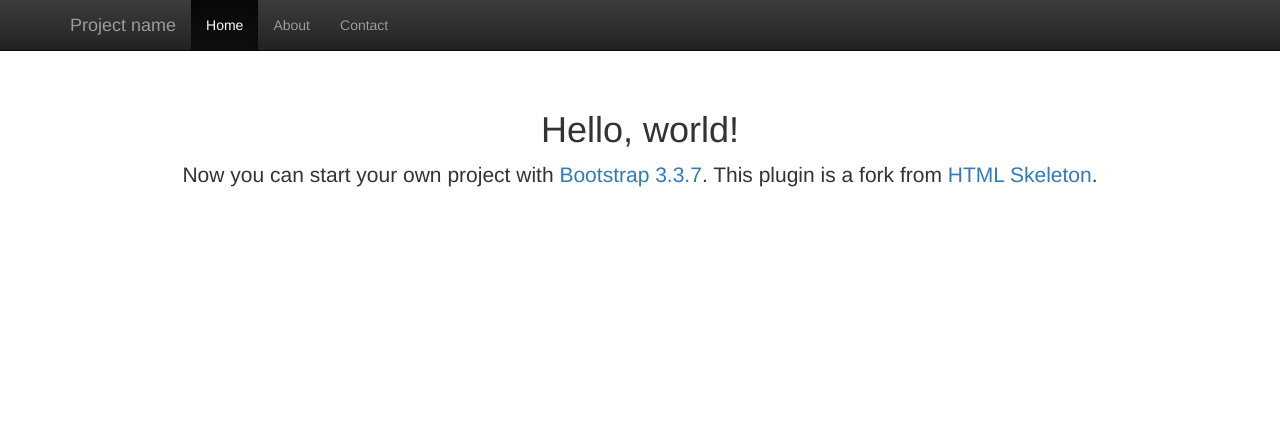
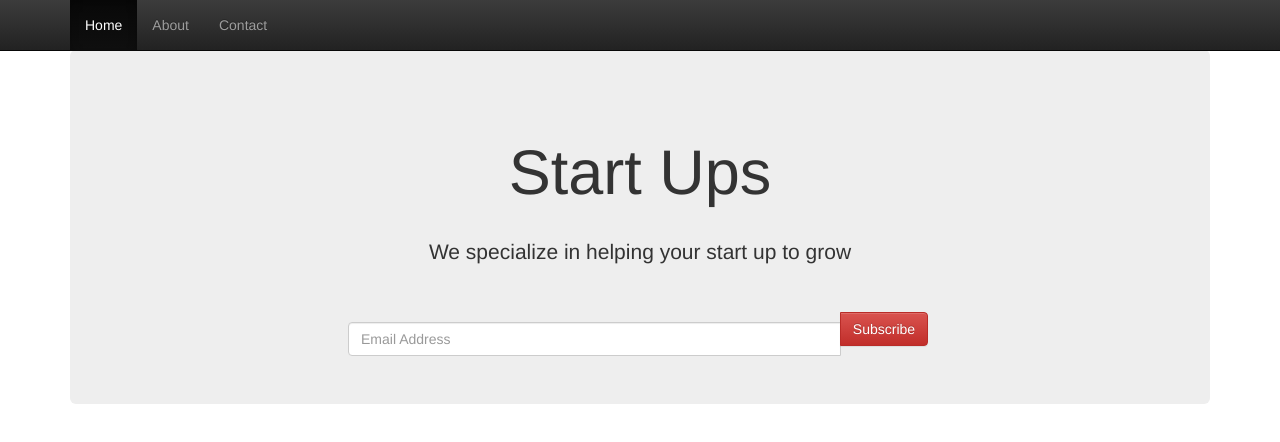
Before and after one commit to ewerton-azevedo/ewerton-azevedo.github.io, a plain HTML site: page index.html in a window 1280 px wide. Drawn offline with nearby package versions, Linux system fonts and the light colour scheme.

Commit message:
Banner and Subscriber Form Created

```diff
--- a/index.html
+++ b/index.html
@@ -5,7 +5,7 @@
     <meta name="viewport" content="width=device-width, initial-scale=1.0">
     <meta name="description" content="">
     <meta name="author" content="">
-    <title>Starter Template for Bootstrap 3.3.7</title>
+    <title>Ewerton Azevedo</title>
     <link rel="shortcut icon" href="">
     <link rel="stylesheet" href="https://maxcdn.bootstrapcdn.com/bootstrap/3.3.7/css/bootstrap.min.css">
     <link rel="stylesheet" href="https://maxcdn.bootstrapcdn.com/bootstrap/3.3.7/css/bootstrap-theme.min.css">
@@ -27,7 +27,7 @@
                     <span class="icon-bar"></span>
                     <span class="icon-bar"></span>
                 </button>
-                <a class="navbar-brand" href="#">Project name</a>
+
             </div>
 
             <div class="collapse navbar-collapse">
@@ -41,10 +41,18 @@
     </nav>
 
     <div class="container">
-        <div class="starter-template">
-            <h1>Hello, world!</h1>
-            <p class="lead">Now you can start your own project with <a target="_blank" href="http://getbootstrap.com/">Bootstrap 3.3.7</a>. This plugin is a fork from <a href="https://github.com/le717/brackets-html-skeleton#readme">HTML Skeleton</a>.</p>
-        </div>
+     	<div class="jumbotron text-center">
+  		<h1>Start Ups</h1>
+ 	        <p>We specialize in helping your start up to grow</p>
+ 	        <form class="form-inline">
+   	      	    <div class="input-group">
+                           <input type="email" class="form-control" size="50" placeholder="Email Address" required>
+     			   <div class="input-group-btn">
+       			  	 <button type="button" class="btn btn-danger">Subscribe</button>
+     			   </div>
+   		     </div>
+ 		 </form>
+	</div>
     </div>
 
     <script src="https://ajax.googleapis.com/ajax/libs/jquery/1.11.3/jquery.min.js"></script>
```
